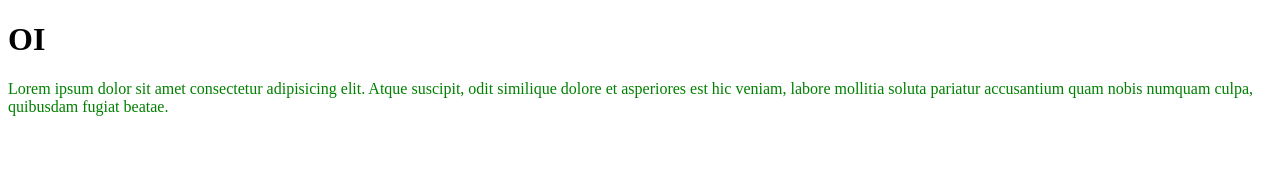
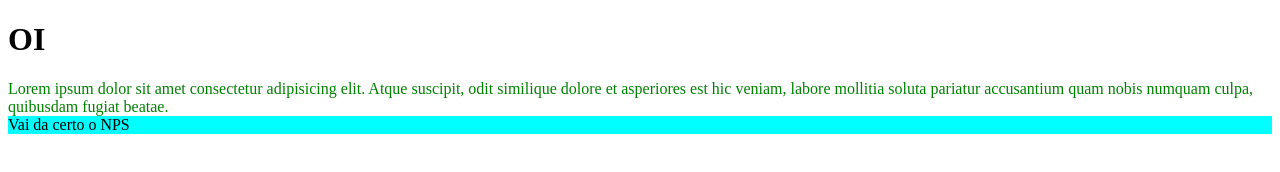
Before and after one commit to lucasmds93/proj1, a plain HTML site: page index.html in a window 1280 px wide. Drawn offline with Linux system fonts and the light colour scheme.

Commit message:
incluido o css

```diff
--- a/index.html
+++ b/index.html
@@ -5,9 +5,15 @@
     <meta http-equiv="X-UA-Compatible" content="IE=edge">
     <meta name="viewport" content="width=device-width, initial-scale=1.0">
     <title>Document</title>
+    <style>
+        .teste{
+                background-color: aqua;
+        }
+    </style>
 </head>
 <body>
     <h1>OI</h1>
     <div style="color: green;">Lorem ipsum dolor sit amet consectetur adipisicing elit. Atque suscipit, odit similique dolore et asperiores est hic veniam, labore mollitia soluta pariatur accusantium quam nobis numquam culpa, quibusdam fugiat beatae.</div>
+    <div class="teste">Vai da certo o NPS</div>
 </body>
 </html>
```
